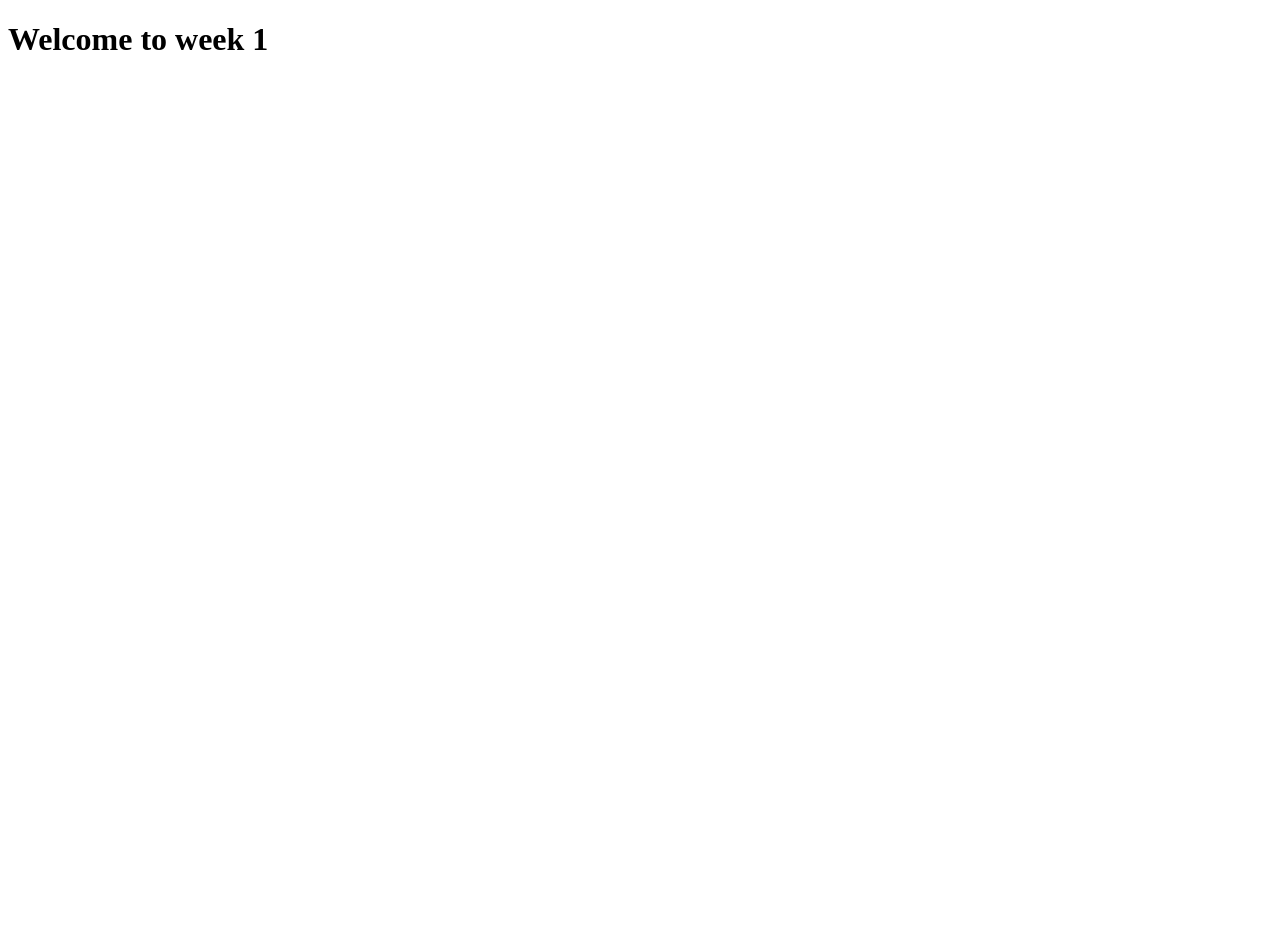
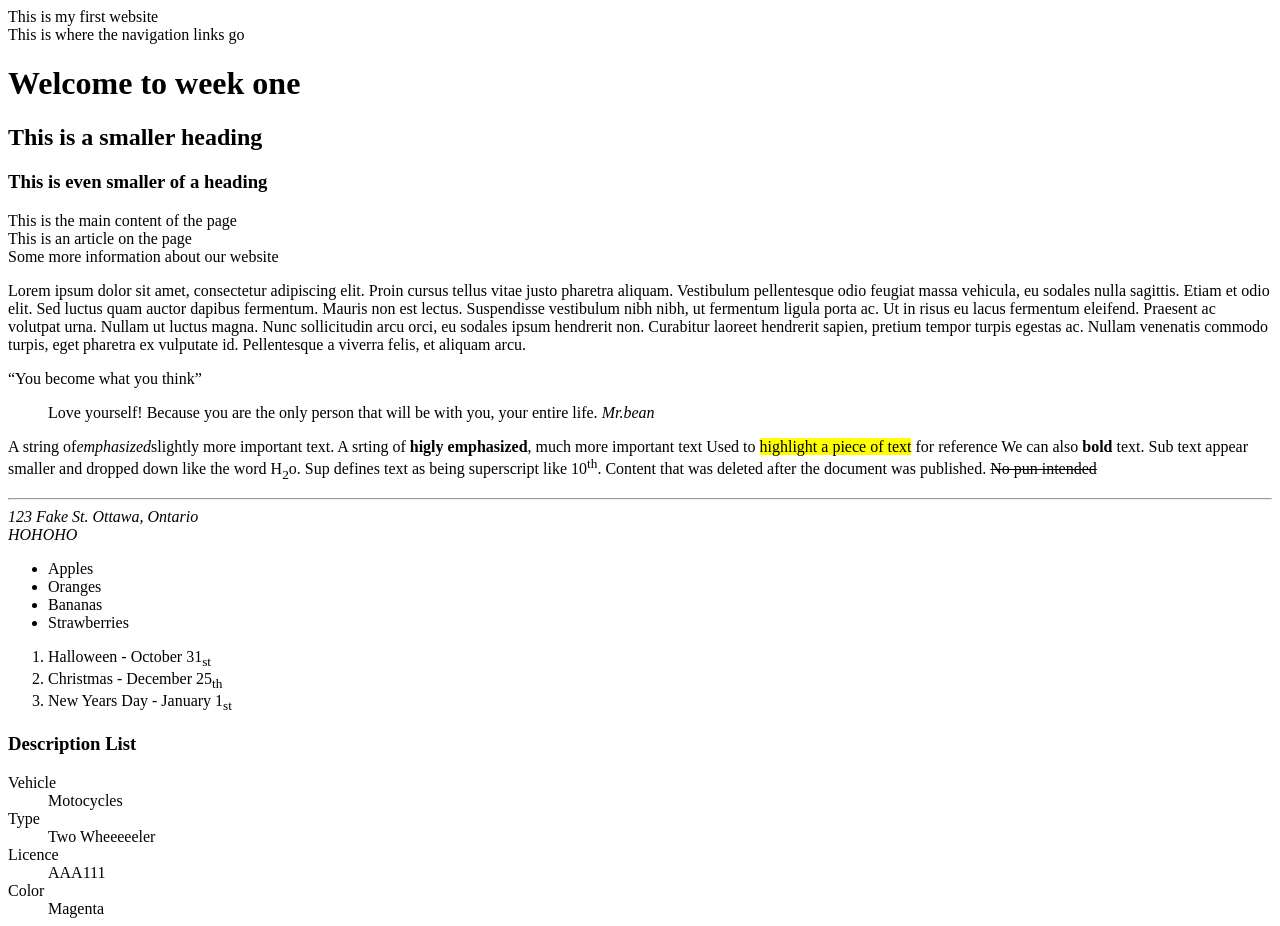
Before and after one commit to FeeSaldana/week-3, a plain HTML site: page index.html in a window 1280 px wide. Before the commit the page ends 800 px from the top, so only its background shows below. Drawn offline with Linux system fonts and the light colour scheme.

Commit message:
adds html tags to index

```diff
--- a/index.html
+++ b/index.html
@@ -7,6 +7,83 @@
     <title>Week 3 Repository</title>
 </head>
 <body>
-    <h1>Welcome to week 1</h1>
+
+<header>
+    This is my first website
+    <nav>This is where the navigation links go</nav>
+</header>
+
+<main>
+    <h1>Welcome to week one</h1>
+    <h2>This is a smaller heading</h2>
+    <h3>This is even smaller of a heading</h3>
+
+    This is the main content of the page
+    <article>This is an article on the page</article>
+    <section>Some more information about our website</section>
+
+    <p>Lorem ipsum dolor sit amet, consectetur adipiscing elit. Proin cursus tellus vitae justo pharetra aliquam. Vestibulum pellentesque odio feugiat massa vehicula, eu sodales nulla sagittis. Etiam et odio elit. Sed luctus quam auctor dapibus fermentum. Mauris non est lectus. Suspendisse vestibulum nibh nibh, ut fermentum ligula porta ac. Ut in risus eu lacus fermentum eleifend. Praesent ac volutpat urna. Nullam ut luctus magna. Nunc sollicitudin arcu orci, eu sodales ipsum hendrerit non. Curabitur laoreet hendrerit sapien, pretium tempor turpis egestas ac. Nullam venenatis commodo turpis, eget pharetra ex vulputate id. Pellentesque a viverra felis, et aliquam arcu.</p>
+
+        <q>You become what you think</q>
+
+        <blockquote>
+            Love yourself! Because you are the only person that will be with you, your entire life. <cite>Mr.bean</cite>
+        </blockquote>
+
+        <p>
+            A string of<em>emphasized</em>slightly more important text.
+            A srting of <strong>higly emphasized</strong>, much more important text
+            Used to <mark>highlight a piece of text</mark> for reference
+
+            We can also <b>bold</b> text.
+            Sub text appear smaller and dropped down like the word H<sub>2</sub>o.
+            Sup defines text as being superscript like 10<sup>th</sup>.
+
+            Content that was deleted after the document was published. <del datetime="09/21/2022">No pun intended</del>
+        </p>
+
+        <hr>
+
+        <address>123 Fake St. Ottawa, Ontario <br>  HOHOHO</address>
+
+        <div></div>
+</main>
+
+<div>
+    <ul>
+        <li>Apples</li>
+        <Li>Oranges</Li>
+        <Li>Bananas</Li>
+        <Li>Strawberries</Li>
+    </ul>
+</div>
+
+<span>
+    <ol>
+        <Li>Halloween - October 31<sub>st</sub></Li>
+        <Li>Christmas - December 25<sub>th</sub></Li>
+        <Li>New Years Day - January 1<sub>st</sub></Li>
+    </ol>
+</span>
+
+<div>
+    <h3>Description List</h3>
+    <d1>
+        <dt>Vehicle</dt>
+        <dd>Motocycles</dd>
+
+        <dt>Type</dt>
+        <dd>Two Wheeeeeler</dd>
+
+        <dt>Licence</dt>
+        <dd>AAA111</dd>
+
+        <dt>Color</dt>
+        <dd>Magenta</dd>
+    </d1>
+</div>
+
+
+
 </body>
 </html>
```
